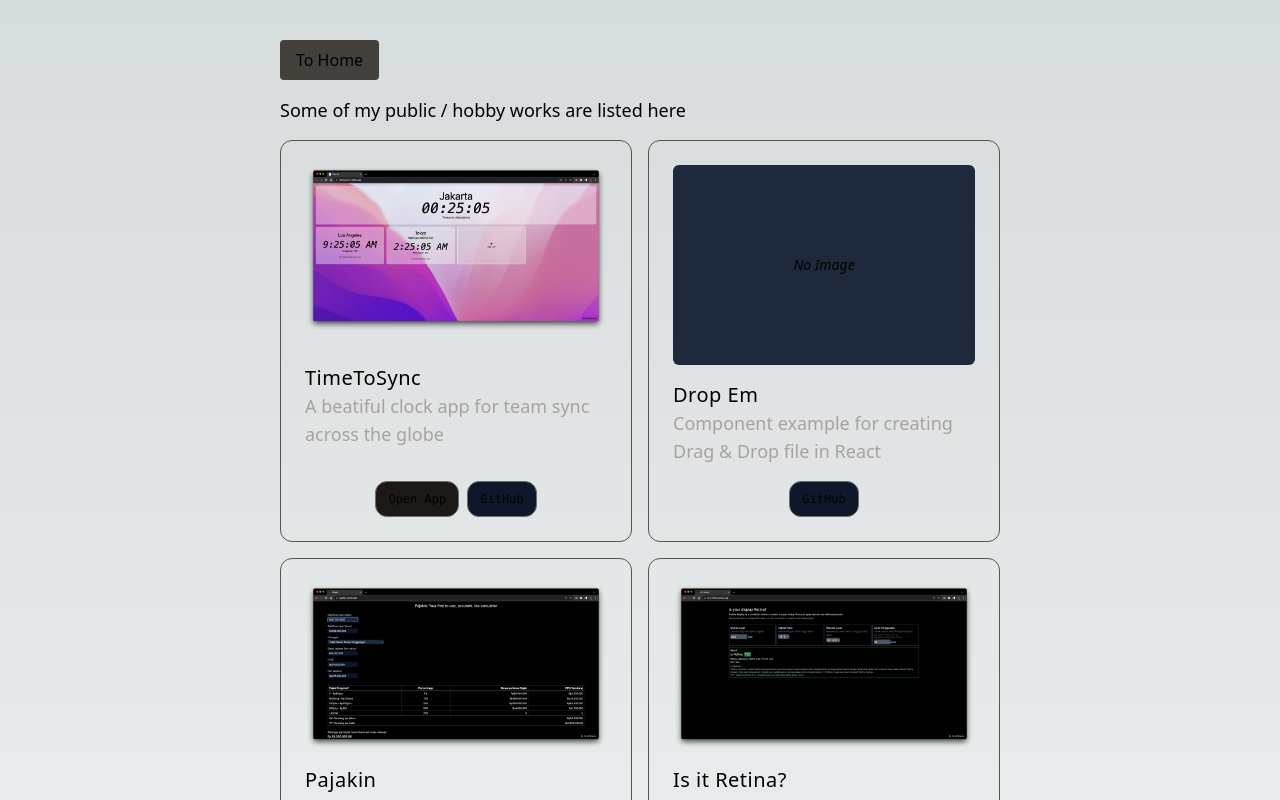
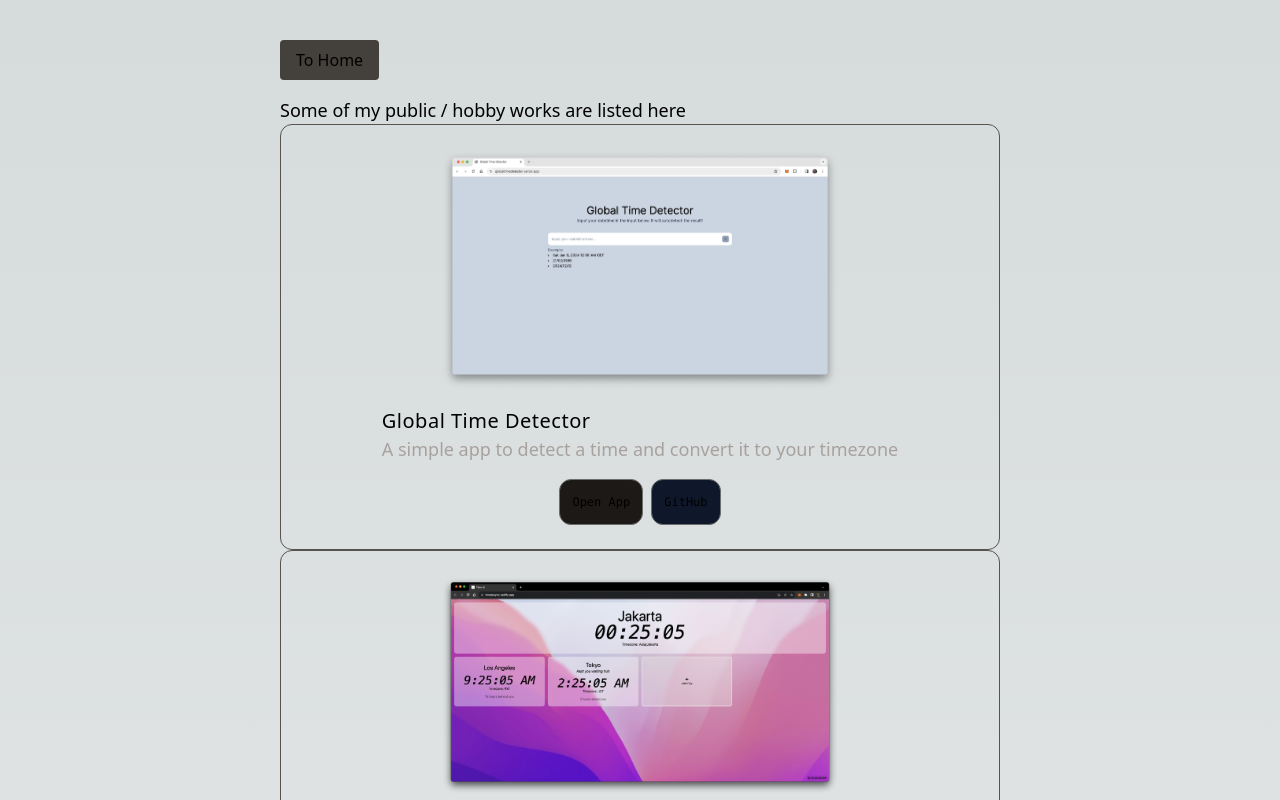
Before and after one commit to AsadSaleh/web-asad, a Next.js app: page /porto in a window 1280 px wide. Shown: the top 800 px of the page. Built offline with nearby package versions, Linux system fonts and the light colour scheme.

Commit message:
Add new portofolio item for Global Time Detector

```diff
--- a/src/pages/porto.tsx
+++ b/src/pages/porto.tsx
@@ -23,9 +23,17 @@ export default function Porto() {
 
         <div className="mb-4 text-lg">
           Some of my public / hobby works are listed here
-        </div>
+            {/* GlobalTimeDetector */}
+            <Card
+              title="Global Time Detector"
+              desc="A simple app to detect a time and convert it to your timezone"
+              imageUrl="/images/global-time-detector.png"
+              links={{
+                app: "https://globaltimedetector.vercel.app/",
+                github: "https://github.com/AsadSaleh/detect-time",
+              }}
+            />
 
-        <div className="grid grid-cols-1 md:grid-cols-2 gap-4">
           {/* TimeToSync */}
           <Card
             title="TimeToSync"
```
Also changed, not shown: public/images/global-time-detector.png (added).
